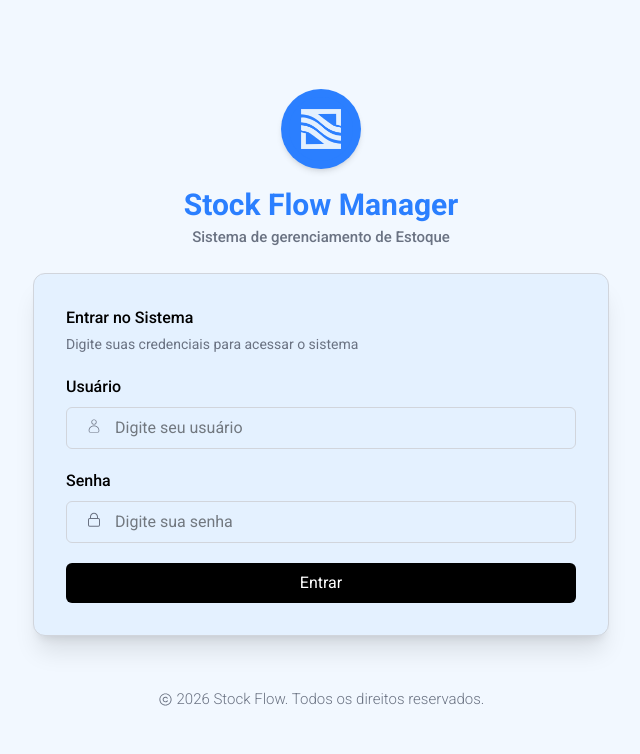
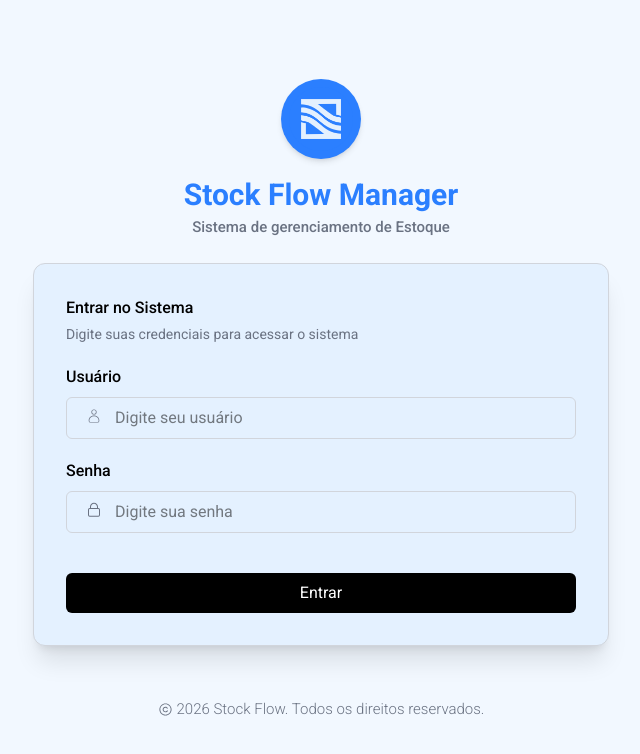
Before and after one commit to sumanbiswasdev/Stockflow_inventory_control, a React (Vite) app: page / in a window 1280 px wide. Shown: the top 754 px of the page, without its empty margins (319-959 px from the left). Built offline with nearby package versions, Linux system fonts and the light colour scheme.

Commit message:
Entrar foi atualizado

```diff
--- /dev/null
+++ b/src/component/Dashboard/Dashboard.jsx
@@ -0,0 +1,12 @@
+
+
+const Dashboard = () => {
+
+    return(
+        <div>
+
+        </div>
+    )
+}
+
+export default Dashboard
--- a/src/component/Loging/Loging.jsx
+++ b/src/component/Loging/Loging.jsx
@@ -64,7 +64,7 @@ const Logging = () => {
 
                     </div>
 
-                    <a href="#" className='bg-black text-white w-full text-center p-2 rounded-md'>
+                    <a href="#" className='bg-black text-white w-full text-center p-2 rounded-md mt-5'>
                         <button className='cursor-pointer'>Entrar</button>
                     </a>
 
```
